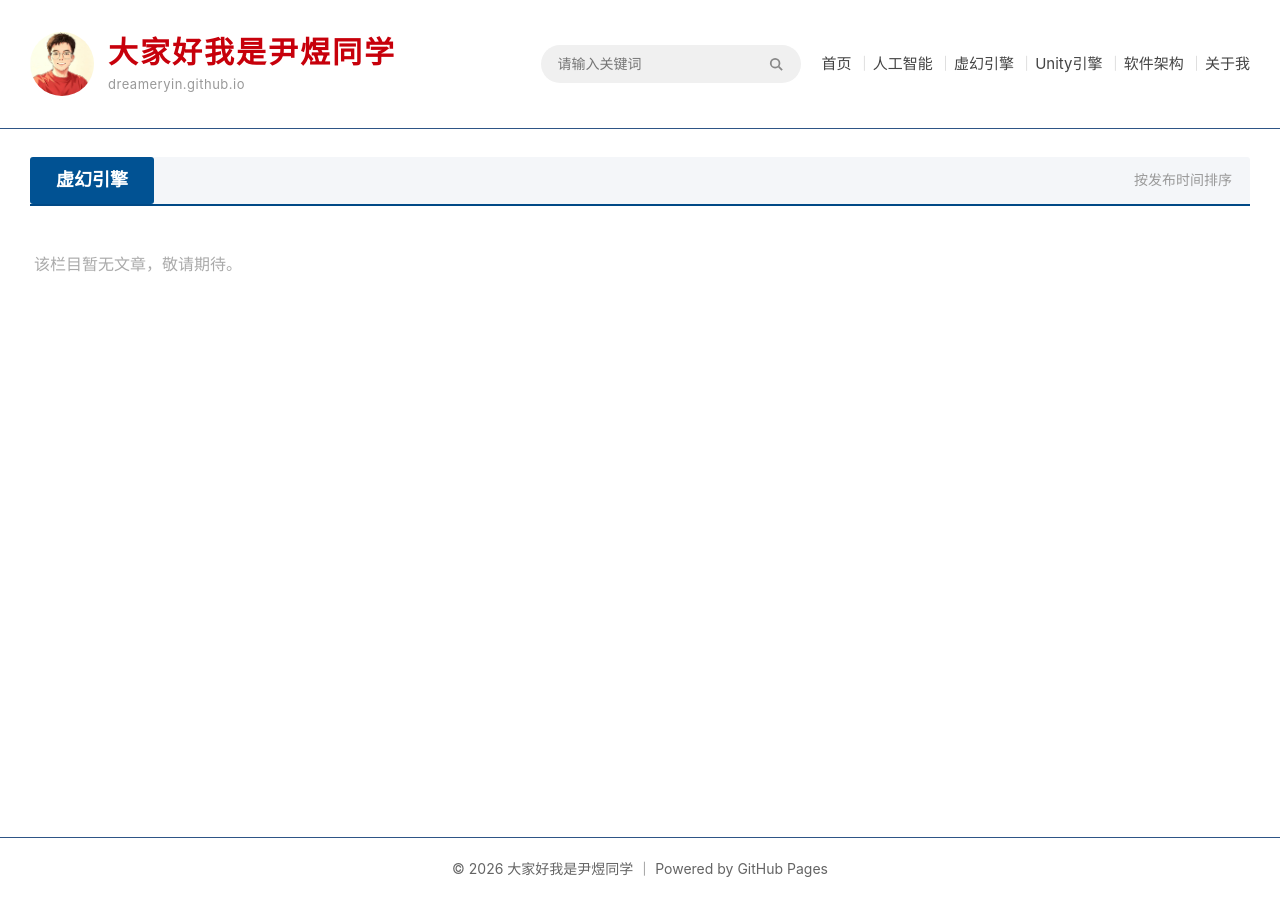
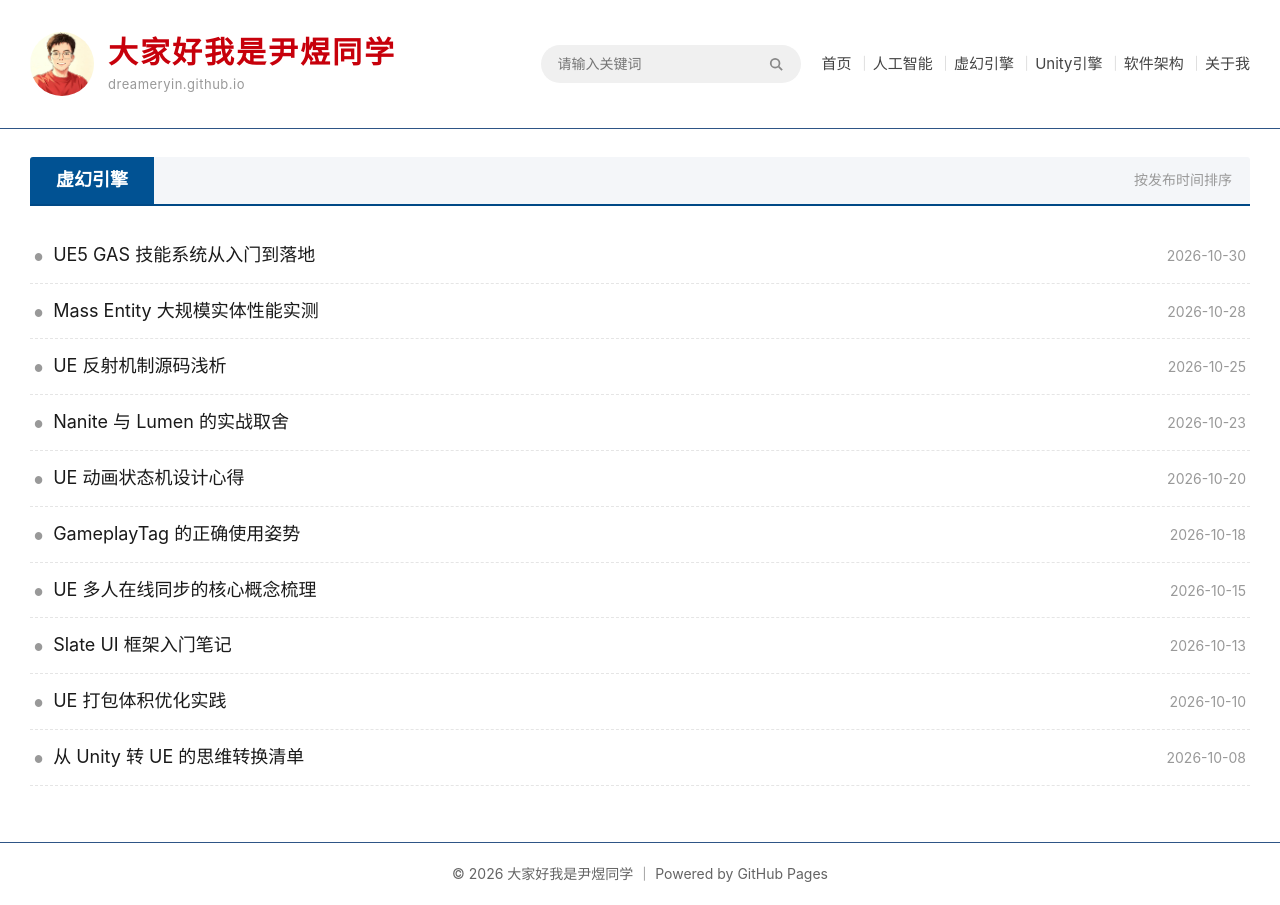
Before and after one commit to dreameryin/dreameryin.github.io, a Jekyll site: the page built from categories/ue.html, in a window 1280 px wide. Built offline with Jekyll 4.4.1, drawn with Linux system fonts in a browser that asks for light colours.

Commit message:
修复bug

```diff
--- a/_config.yml
+++ b/_config.yml
@@ -23,10 +23,11 @@ highlighter: rouge
 
 # ============================================================
 # 栏目配置（页头导航 + 首页栏目块都由这里驱动）
-# 新增分类只需三步：
+# 新增分类只需四步：
 #   1. 在下面加一项（slug 用英文，name 用中文显示名）
 #   2. 在 categories/ 目录复制一个现有分类页，改里面两个字段
-#   3. 在 _posts/ 下建一个与 name 同名的子文件夹（该分类的文章放这里，文件夹名自动成为文章分类）
+#   3. 在 _posts/ 下建一个与 name 同名的子文件夹（该分类的文章放这里）
+#   4. 在下方 defaults 里加一条该文件夹的 categories 注入规则
 # ============================================================
 sections:
   - slug: ai
@@ -39,7 +40,10 @@ sections:
     name: 软件架构
 
 # ============================================================
-# 文章默认值：_posts/ 下的文章自动使用 post 布局
+# 文章默认值
+#   1) _posts/ 下的文章自动使用 post 布局
+#   2) 按所在子文件夹自动注入分类（Jekyll 并不会自动把子文件夹名当分类，
+#      必须在这里显式声明；新增分类时需同步加一条对应规则）
 # ============================================================
 defaults:
   - scope:
@@ -47,6 +51,26 @@ defaults:
       type: posts
     values:
       layout: post
+  - scope:
+      path: "_posts/人工智能"
+    values:
+      categories: ["人工智能"]
+  - scope:
+      path: "_posts/虚幻引擎"
+    values:
+      categories: ["虚幻引擎"]
+  - scope:
+      path: "_posts/Unity引擎"
+    values:
+      categories: ["Unity引擎"]
+  - scope:
+      path: "_posts/软件架构"
+    values:
+      categories: ["软件架构"]
+  - scope:
+      path: "_posts/关于我"
+    values:
+      categories: ["关于我"]
 
 # 不参与构建的文件
 exclude:
--- a/assets/css/style.css
+++ b/assets/css/style.css
@@ -404,7 +404,10 @@ ul {
   font-size: 18px;
   font-weight: bold;
   padding: 9px 26px;
-  border-radius: 3px;
+  border-radius: 3px 0 0 0;
+  align-self: stretch;
+  display: flex;
+  align-items: center;
 }
 
 .section-sort {
@@ -445,6 +448,7 @@ ul {
 }
 
 .empty-tip {
+  font-size: 16px;
   color: #aaaaaa;
   padding: 24px 4px;
 }
@@ -677,7 +681,7 @@ ul {
 }
 
 .search-count {
-  font-size: 14px;
+  font-size: 16px;
   color: #999999;
   margin: 14px 0 6px;
 }
@@ -694,14 +698,14 @@ ul {
 }
 
 .result-excerpt {
-  font-size: 14px;
+  font-size: 16px;
   color: #666666;
   line-height: 1.8;
   margin-top: 6px;
 }
 
 .result-date {
-  font-size: 12px;
+  font-size: 16px;
   color: #aaaaaa;
   margin-top: 6px;
 }
```
Also changed, not shown: _templates/年-月-日-文章标题.md (+1 -1 lines), README.md.
